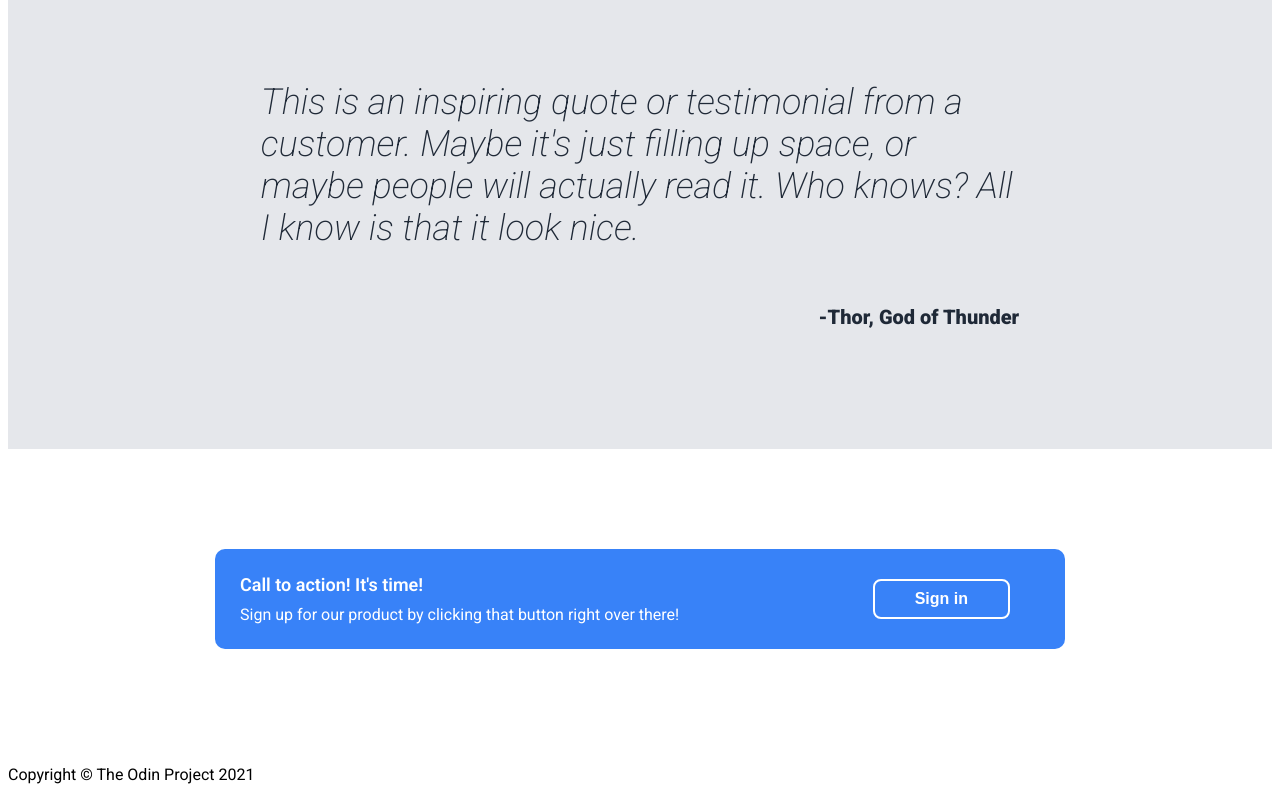
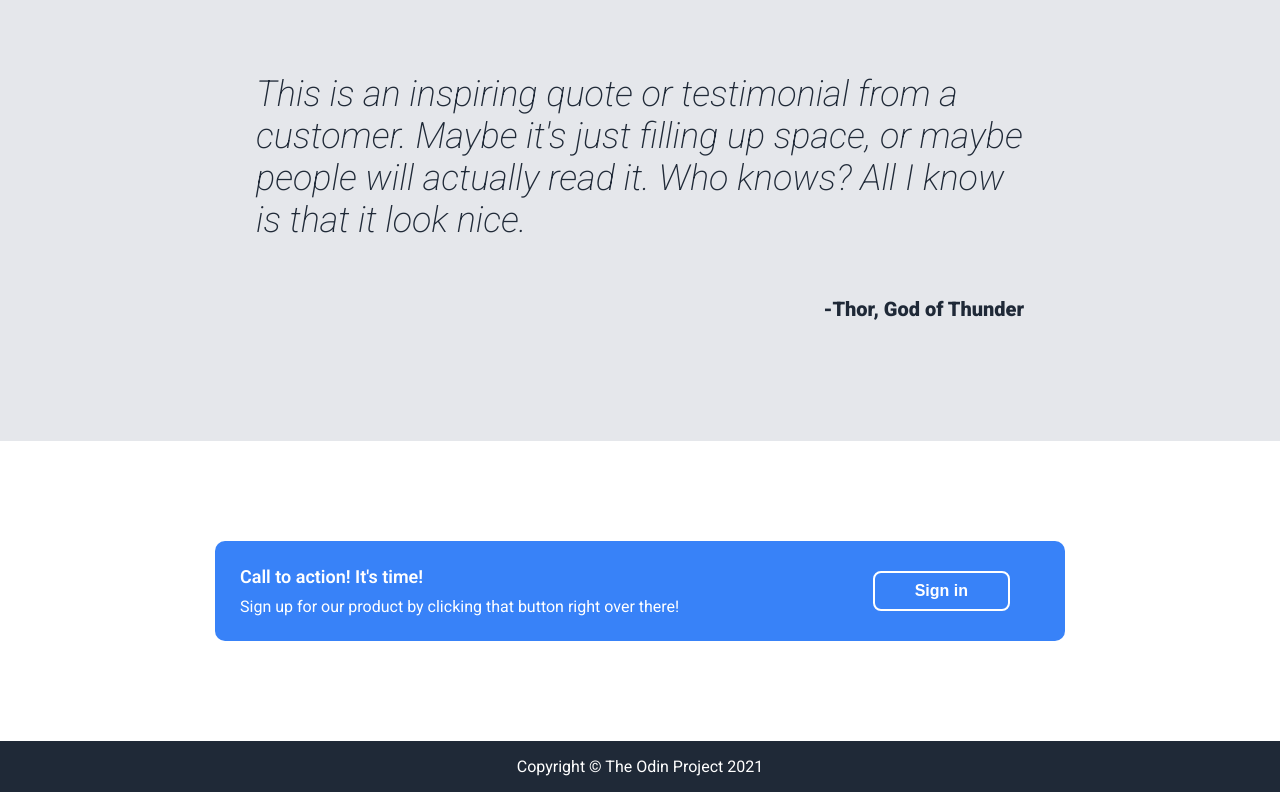
Before and after one commit to omariscoming/landing-page, a plain HTML site: page index.html in a window 1280 px wide. Shown: the part 1118-1918 px from the top of the page. Drawn offline with Linux system fonts and the light colour scheme.

Commit message:
add footer

```diff
--- a/styles.css
+++ b/styles.css
@@ -1,7 +1,8 @@
 @import url('https://fonts.googleapis.com/css2?family=Roboto:ital,wght@0,100..900;1,100..900&display=swap');
 
 body {
-    font-family: 'Roboto'
+    font-family: 'Roboto';
+    margin: 0;
   }
 
 .topbar{
@@ -197,3 +198,14 @@ a {
     border-style: solid;
     margin-right: 30px;
 }
+
+.footer{
+    display: flex;
+    justify-content: center;
+    align-items: center;
+    background-color: #1f2937;
+}
+
+.copyright{
+    color: white;
+}
```
